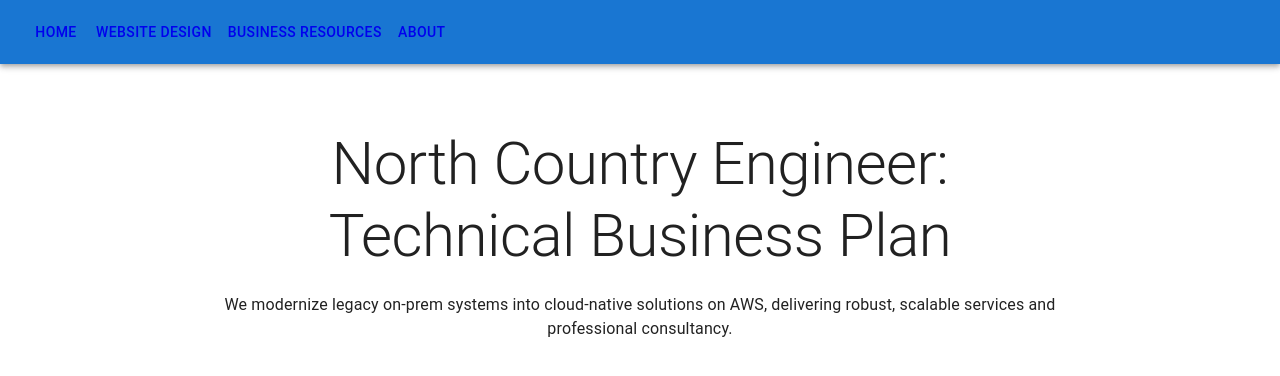
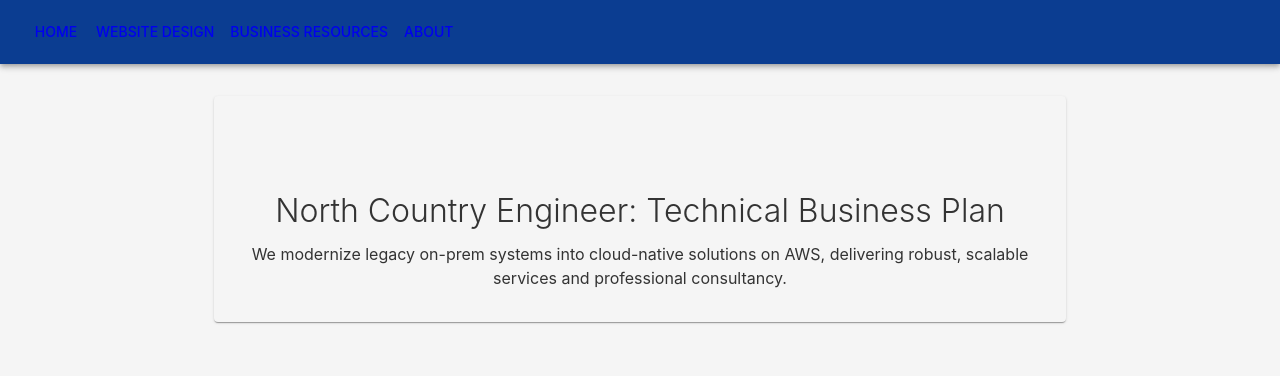
Before and after one commit to NorthCountryEngineer/Express_Shipping_Room_Supply, a Next.js app in the folder express_shipping_website/: page / in a window 1280 px wide. Shown: the top 376 px of the page. Built offline with nearby package versions, Linux system fonts and the light colour scheme.

Commit message:
Add custom Material UI theme and layout improvements

```diff
--- /dev/null
+++ b/express_shipping_website/components/ColorSchemePreview.tsx
@@ -0,0 +1,35 @@
+import React from 'react';
+import Paper from '@mui/material/Paper';
+import Typography from '@mui/material/Typography';
+import Box from '@mui/material/Box';
+import { useTheme } from '@mui/material/styles';
+
+export default function ColorSchemePreview() {
+  const theme = useTheme();
+  const colors = [
+    { name: 'Primary', hex: theme.palette.primary.main },
+    { name: 'Secondary', hex: theme.palette.secondary.main },
+    { name: 'Background', hex: theme.palette.background.default },
+    { name: 'Text', hex: theme.palette.text.primary },
+    { name: 'Accent', hex: (theme.palette as any).accent?.main || '#FF6F00' },
+  ];
+
+  return (
+    <Box display="flex" gap={2} mt={2} justifyContent="center">
+      {colors.map(({ name, hex }) => (
+        <Paper
+          key={name}
+          sx={{
+            p: 2,
+            textAlign: 'center',
+            backgroundColor: hex,
+            color: theme.palette.getContrastText(hex),
+          }}
+        >
+          <Typography variant="body2">{name}</Typography>
+          <Typography variant="caption">{hex}</Typography>
+        </Paper>
+      ))}
+    </Box>
+  );
+}
--- a/express_shipping_website/components/Layout.tsx
+++ b/express_shipping_website/components/Layout.tsx
@@ -4,13 +4,14 @@ import AppBar from '@mui/material/AppBar';
 import Toolbar from '@mui/material/Toolbar';
 import Button from '@mui/material/Button';
 import Container from '@mui/material/Container';
+import Paper from '@mui/material/Paper';
 
 interface LayoutProps { children: ReactNode; }
 
 export default function Layout({ children }: LayoutProps) {
   return (
     <>
-      <AppBar position="static">
+      <AppBar position="static" color="primary">
         <Toolbar>
           {['Home','Website Design','Business Resources','About'].map((label, i) => {
             const href = ['/', '/website-design', '/business-resources-design', '/about'][i];
@@ -22,8 +23,10 @@ export default function Layout({ children }: LayoutProps) {
           })}
         </Toolbar>
       </AppBar>
-      <Container maxWidth="md" sx={{ my: 4 }}>
-        {children}
+      <Container maxWidth="md" sx={{ mt: 4, mb: 4 }}>
+        <Paper elevation={1} sx={{ p: 4, backgroundColor: 'background.default' }}>
+          {children}
+        </Paper>
       </Container>
     </>
   );
--- /dev/null
+++ b/express_shipping_website/components/theme.ts
@@ -0,0 +1,29 @@
+import { createTheme } from '@mui/material/styles';
+
+// Augment the palette to include an accent color
+declare module '@mui/material/styles' {
+  interface Palette {
+    accent: Palette['primary'];
+  }
+  interface PaletteOptions {
+    accent?: PaletteOptions['primary'];
+  }
+}
+
+const theme = createTheme({
+  palette: {
+    primary: { main: '#0B3D91' },
+    secondary: { main: '#007C91' },
+    background: { default: '#F5F5F5' },
+    text: { primary: '#333333' },
+    accent: { main: '#FF6F00' },
+  },
+  typography: {
+    fontFamily: ['Inter', 'Roboto', 'Arial', 'sans-serif'].join(','),
+    h1: { fontSize: '2.5rem' },
+    h2: { fontSize: '2rem' },
+    body1: { fontSize: '1rem' },
+  },
+});
+
+export default theme;
--- a/express_shipping_website/pages/_app.tsx
+++ b/express_shipping_website/pages/_app.tsx
@@ -1,10 +1,7 @@
 import type { AppProps } from 'next/app';
-import { ThemeProvider, CssBaseline, createTheme } from '@mui/material';
+import { ThemeProvider, CssBaseline } from '@mui/material';
 import Layout from '../components/Layout';
-
-const theme = createTheme({
-  palette: { mode: 'light' },
-});
+import theme from '../components/theme';
 
 export default function MyApp({ Component, pageProps }: AppProps) {
   return (
```
Also changed, not shown: 1 other file (tests, documents, lock files or other folders).
